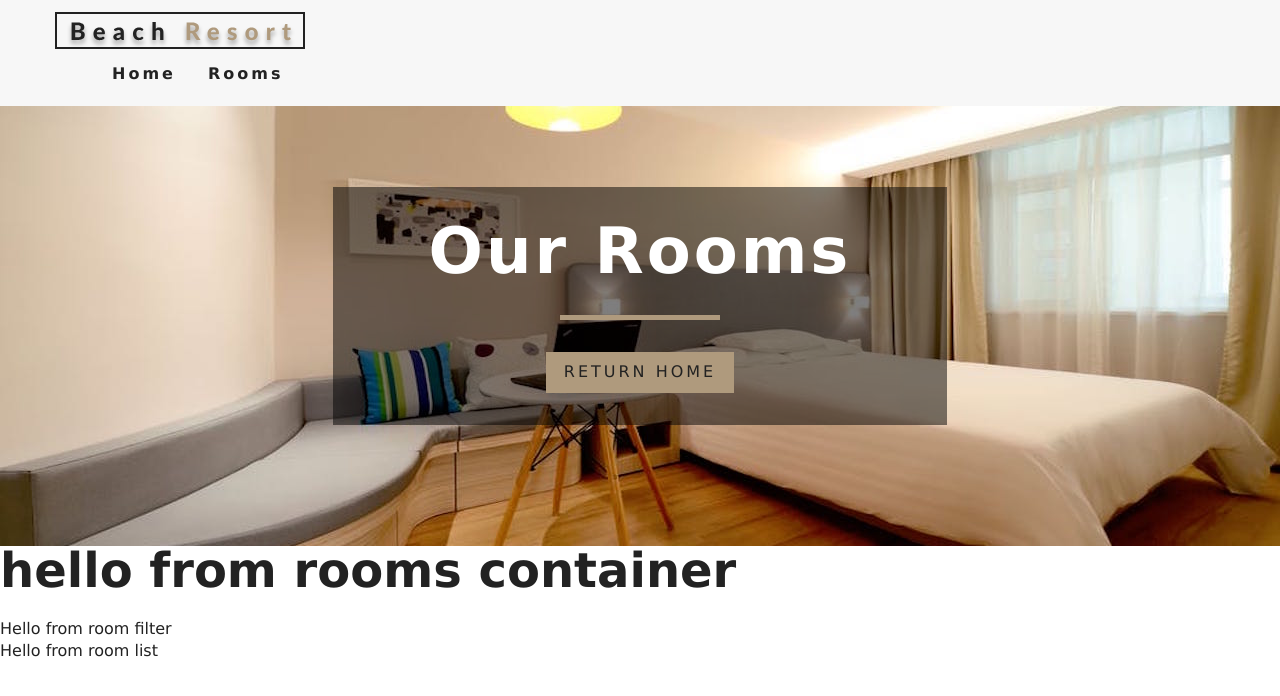
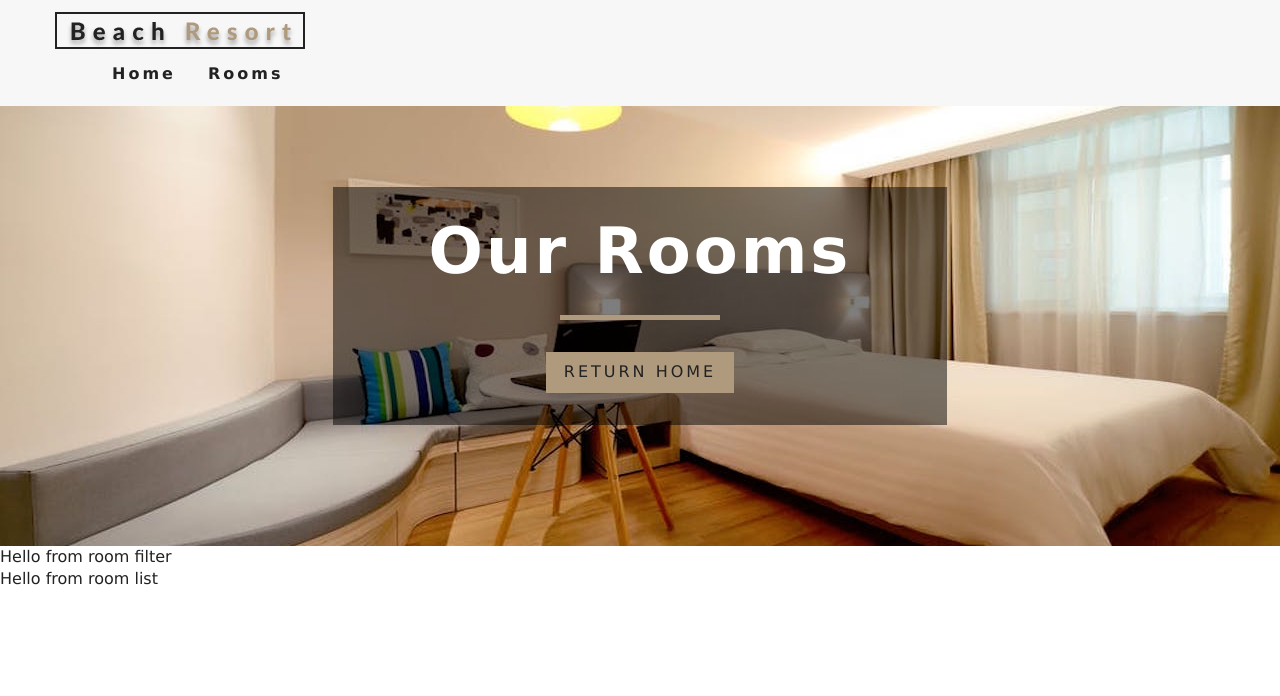
Before and after one commit to uly-ana/hotel, a React (Create React App) app: page /rooms in a window 1280 px wide. Shown: the top 696 px of the page. Built offline with nearby package versions, Linux system fonts and the light colour scheme.

Commit message:
minor changes in syntax

```diff
--- a/src/components/RoomContainer.js
+++ b/src/components/RoomContainer.js
@@ -10,11 +10,10 @@ function RoomContainer({context}){
             return <Loading/>;
         }
             return (
-                      <div>
-                        <h1> hello from rooms container</h1>
+                <>
                     <RoomFilter rooms={rooms}/>
                     <RoomList rooms={sortedRooms}/>
-                      </div>
+                </>
             )}
 
 export default withRoomConsumer(RoomContainer)
```
Lines whose indentation alone changed are shown as unchanged.
